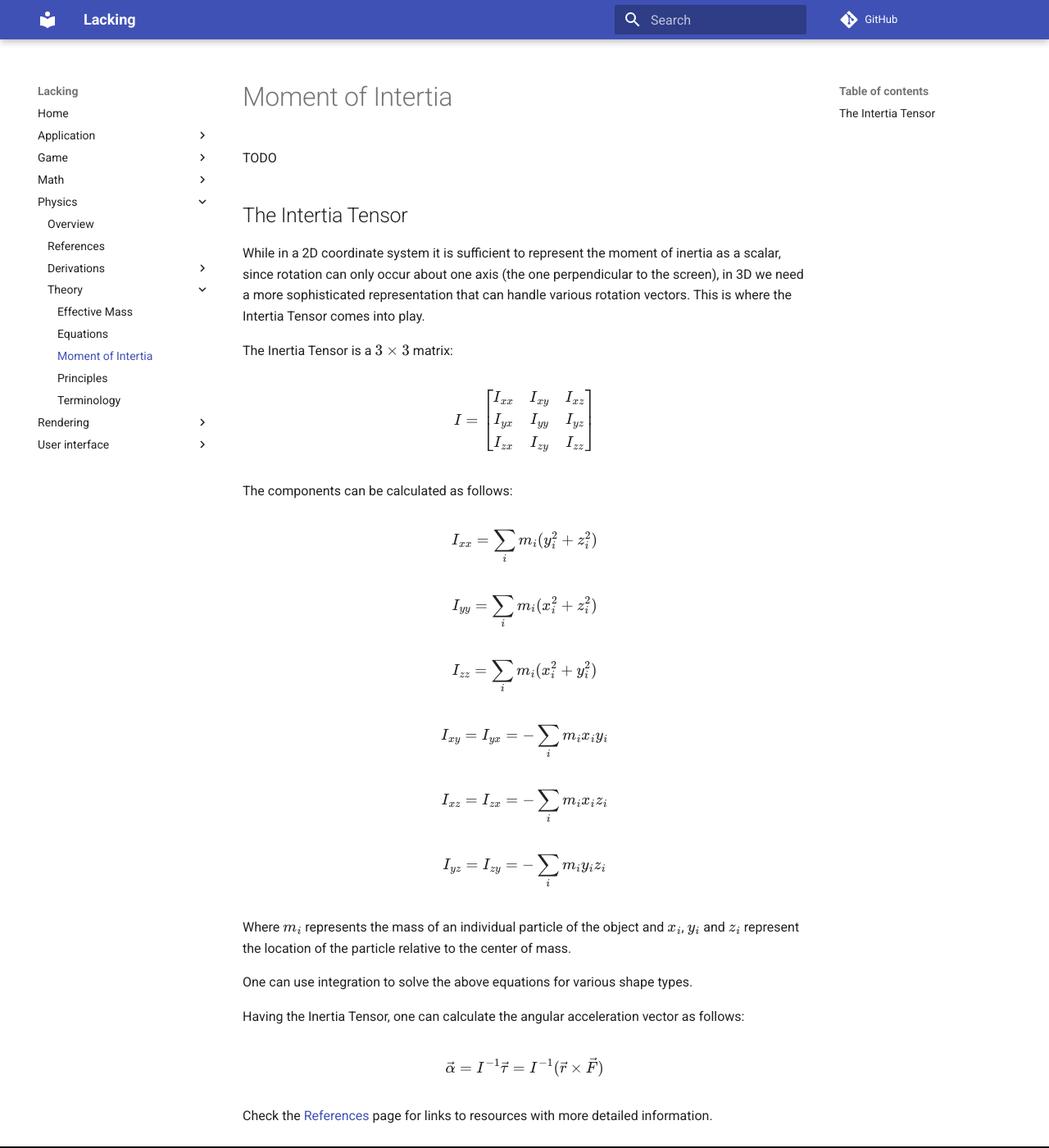
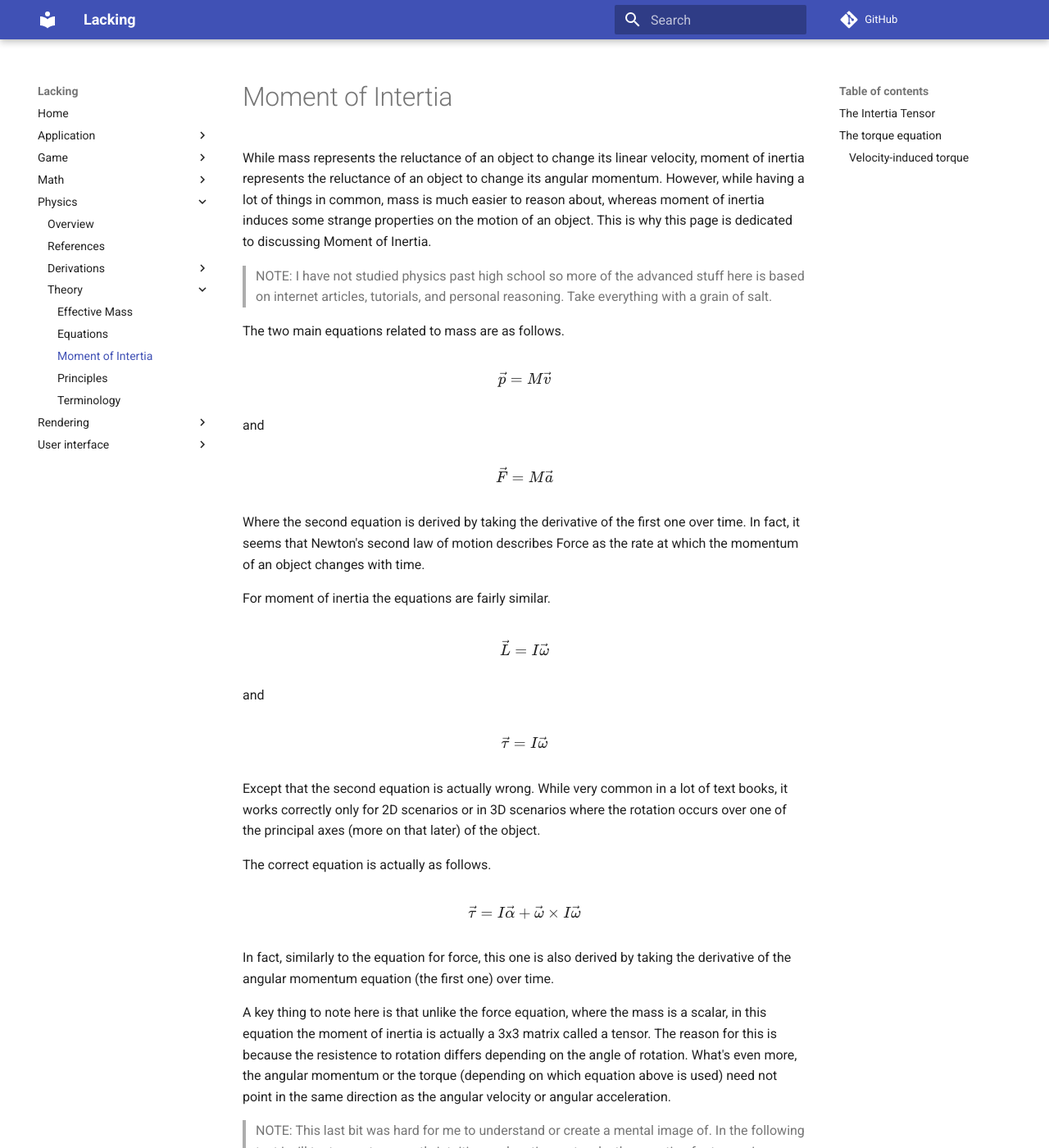
Before and after one commit to mokiat/lacking, an MkDocs documentation site: the page built from docs/physics/theory/moment-of-intertia.md, in a window 1280 px wide and 1400 px high. Shown: the whole window at 82% size. Built offline with MkDocs 1.6.1 and Material for MkDocs 9.7.7, drawn with Linux system fonts in a browser that asks for light colours; comment, search, counter and statistics services are not loaded; some of the changed text lies outside the part shown.

Commit message:
Add more theory

```diff
--- a/docs/physics/theory/moment-of-intertia.md
+++ b/docs/physics/theory/moment-of-intertia.md
@@ -1,12 +1,54 @@
 # Moment of Intertia
 
-TODO
+While mass represents the reluctance of an object to change its linear velocity, moment of inertia represents the reluctance of an object to change its angular momentum.
+However, while having a lot of things in common, mass is much easier to reason about, whereas moment of inertia induces some strange properties on the motion of an object.
+This is why this page is dedicated to discussing Moment of Inertia.
+
+> NOTE: I have not studied physics past high school so more of the advanced stuff here is based on internet articles, tutorials, and personal reasoning. Take everything with a grain of salt.
+
+The two main equations related to mass are as follows.
+
+$$
+\vec{p} = M \vec{v}
+$$
+
+and
+
+$$
+\vec{F} = M \vec{a}
+$$
+
+Where the second equation is derived by taking the derivative of the first one over time. In fact, it seems that Newton's second law of motion describes Force as the rate at which the momentum of an object changes with time.
+
+For moment of inertia the equations are fairly similar.
+
+$$
+\vec{L} = I \vec{\omega}
+$$
+
+and
+
+$$
+\vec{\tau} = I \vec{\omega}
+$$
+
+Except that the second equation is actually wrong. While very common in a lot of text books, it works correctly only for 2D scenarios or in 3D scenarios where the rotation occurs over one of the principal axes (more on that later) of the object.
+
+The correct equation is actually as follows.
+
+$$
+\vec{\tau} = I \vec{\alpha} + \vec{\omega} \times I \vec{\omega}
+$$
+
+In fact, similarly to the equation for force, this one is also derived by taking the derivative of the angular momentum equation (the first one) over time.
+
+A key thing to note here is that unlike the force equation, where the mass is a scalar, in this equation the moment of inertia is actually a 3x3 matrix called a tensor. The reason for this is because the resistence to rotation differs depending on the angle of rotation. What's even more, the angular momentum or the torque (depending on which equation above is used) need not point in the same direction as the angular velocity or angular acceleration.
+
+> NOTE: This last bit was hard for me to understand or create a mental image of. In the following text I will try to create a mostly intuitive explanation as to why the equation for torque is so complicated.
 
 ## The Intertia Tensor
 
-While in a 2D coordinate system it is sufficient to represent the moment of inertia as a scalar, since rotation can only occur about one axis (the one perpendicular to the screen), in 3D we need a more sophisticated representation that can handle various rotation vectors. This is where the Intertia Tensor comes into play.
-
-The Inertia Tensor is a $3 \times 3$ matrix:
+We should first explore the Inertia Tensor $I$. As mentioned, it is a 3x3 matrix that is defined as follows.
 
 $$
 I =
@@ -43,14 +85,38 @@ $$
 I_{yz} = I_{zy} = - \sum_i{m_i y_i z_i}
 $$
 
-Where $m_i$ represents the mass of an individual particle of the object and $x_i$, $y_i$ and $z_i$ represent the location of the particle relative to the center of mass.
+Where $m_i$ represents the mass of an individual particle of the object and $x_i$, $y_i$ and $z_i$ represent the location of the particle relative to the point of rotation.
 
 One can use integration to solve the above equations for various shape types.
 
-Having the Inertia Tensor, one can calculate the angular acceleration vector as follows:
+Check the [References](../references.md) page for links to resources with more detailed information on how this is derived.
+
+So what is the difference between a tensor and a 3x3 matrix. Well, to my understanding, a tensor describes a transformation under a change of coordinates. It can produce a scalar, a vector, or more complicated outputs.
+
+In the case of the moment of inertia, an input vector is transformed to an output vector and the transformation is linear, which is a tensor of second order and is described by a symmetric matrix.
+
+The components $I_{xx}$, $I_{yy}$, and $I_{zz}$ are called _the moments of inertia_, whereas the other components, $I_{xy}$, $I_{yx}$, $I_{xz}$, $I_{zx}$, $I_{yz}$, and $I_{zy}$, are called _the products of inertia_.
+
+> My understanding is that for any object, if you position the point of rotation to be the center of mass (which would be the common case for a physics engine), you can find three orthogonal axes, such that _the products of inertia_ are zero. In such cases, the axes are called principal axes and rotation over them does not induce any torque (i.e. we can the more simple $\vec{\tau} = I \vec{\alpha}$ equation). The moment of inertia becomes a diagonal matrix.
+
+## The torque equation
+
+So now that we know how the moment of inertia is calculated and represented, let's get back to the intimidating torque equation.
 
 $$
-\vec{\alpha} = I^{-1} \vec{\tau} = I^{-1} (\vec{r} \times \vec{F})
+\vec{\tau} = I \vec{\alpha} + \vec{\omega} \times I \vec{\omega}
 $$
 
-Check the [References](../references.md) page for links to resources with more detailed information.
+### Velocity-induced torque
+
+Let us consider the second part of the equation.
+
+$$
+\vec{\omega} \times I \vec{\omega}
+$$
+
+It tells us that a torque can be induced by the angular velocity alone, even if there is no angular acceleration.
+
+> NOTE: This torque does not appear if an object is rotated about one of its principal axes.
+
+TODO
```
Also changed, not shown: docs/physics/references.md (+4 -1 lines).
